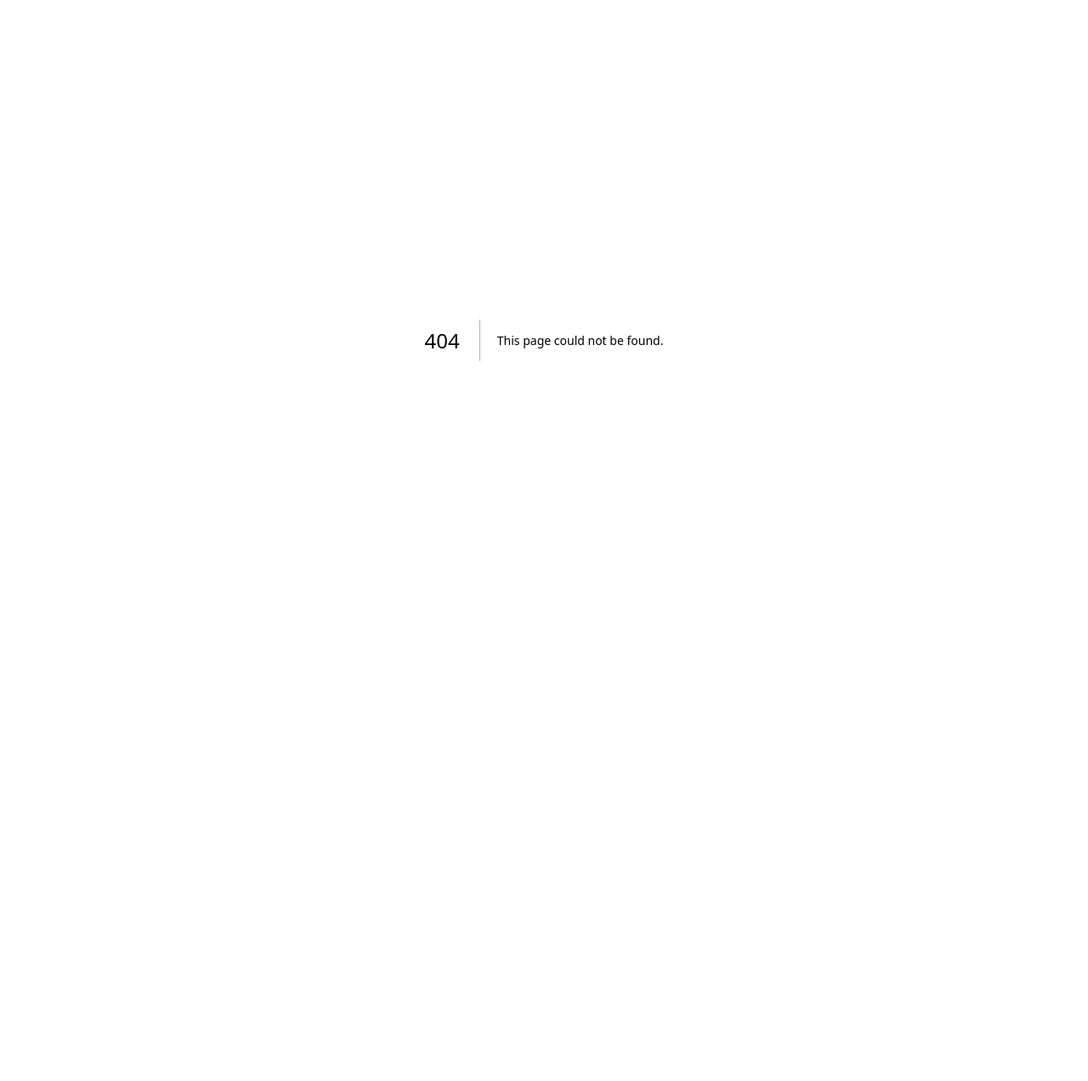
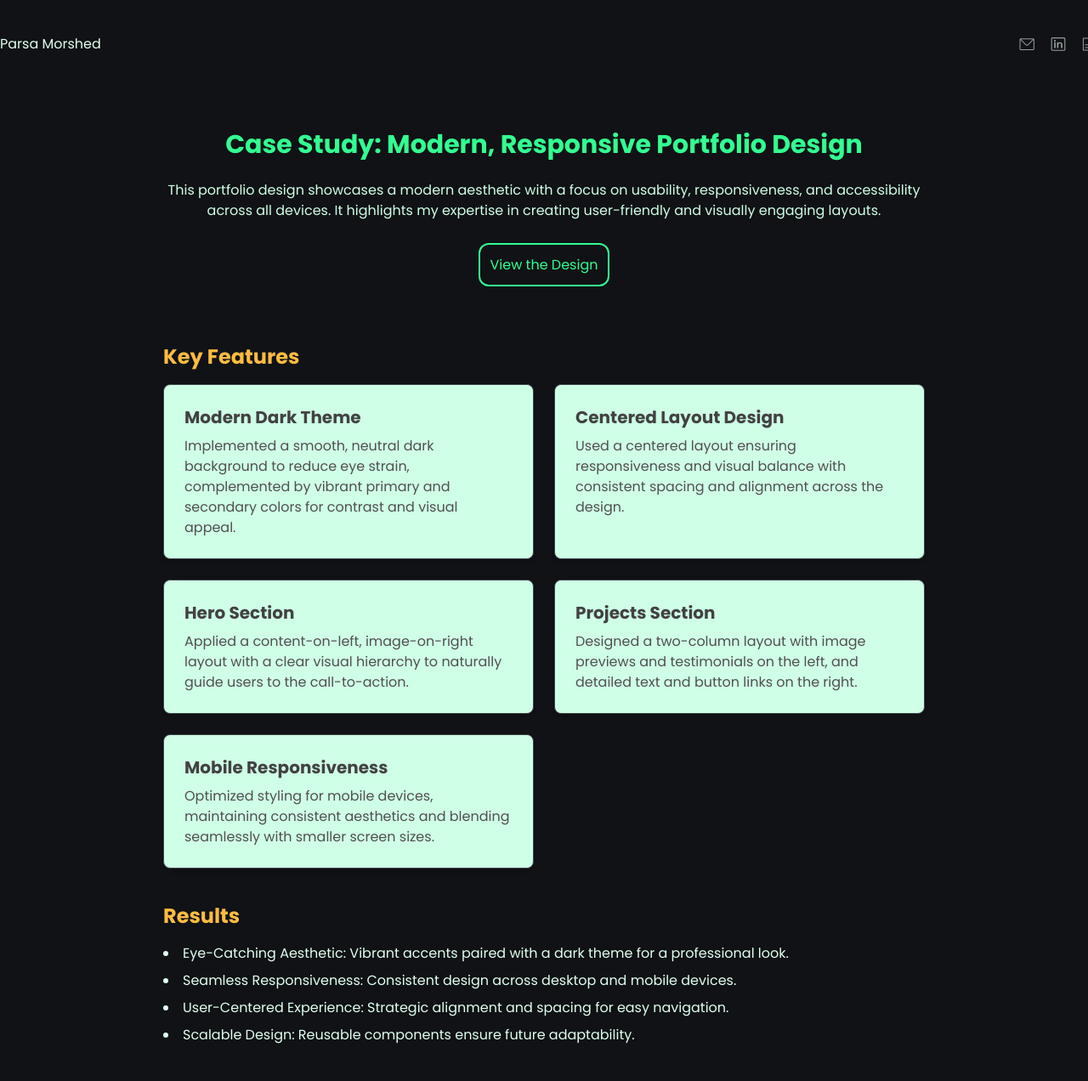
Before and after one commit to parsa-webdev/parsa-portfolio-nextjs, a Next.js app: page /case-studies/design in a window 1280 px wide. Before the commit this address had no page. Shown: the top 1272 px of the page at 85% size. Before the commit the page ends 800 px from the top, so only its background shows below. Built offline with nearby package versions, Linux system fonts and the light colour scheme.

Commit message:
design case study

```diff
--- a/src/app/case-studies/code/page.tsx
+++ b/src/app/case-studies/code/page.tsx
@@ -53,6 +53,15 @@ export default function CodeCaseStudy() {
               modern tools like Next.js, TypeScript, Tailwind CSS and
               Styled-Components.
             </p>
+            <div className="text-center mt-10 mb-20">
+              <a
+                className="p-3 text-center text-primary border-2 font-medium border-primary rounded-xl hover:text-secondary hover:border-secondary  ease-in-out duration-300"
+                href="https://github.com/parsa-webdev/parsa-portfolio-nextjs"
+                target="_blank"
+              >
+                Read the Code
+              </a>
+            </div>
             <section>
               <h2 className="text-2xl font-semibold text-secondary mb-4">
                 Key Features
--- /dev/null
+++ b/src/app/case-studies/design/page.tsx
@@ -0,0 +1,124 @@
+"use client";
+import Header from "@/app/components/Header/Header";
+import Head from "next/head";
+
+const designFeatures = [
+  {
+    title: "Modern Dark Theme",
+    description:
+      "Implemented a smooth, neutral dark background to reduce eye strain, complemented by vibrant primary and secondary colors for contrast and visual appeal.",
+  },
+  {
+    title: "Centered Layout Design",
+    description:
+      "Used a centered layout ensuring responsiveness and visual balance with consistent spacing and alignment across the design.",
+  },
+  {
+    title: "Hero Section",
+    description:
+      "Applied a content-on-left, image-on-right layout with a clear visual hierarchy to naturally guide users to the call-to-action.",
+  },
+  {
+    title: "Projects Section",
+    description:
+      "Designed a two-column layout with image previews and testimonials on the left, and detailed text and button links on the right.",
+  },
+  {
+    title: "Mobile Responsiveness",
+    description:
+      "Optimized styling for mobile devices, maintaining consistent aesthetics and blending seamlessly with smaller screen sizes.",
+  },
+];
+
+export default function DesignCaseStudy() {
+  return (
+    <>
+      <Head>
+        <title>Case Study: Modern Portfolio Design</title>
+        <meta
+          name="description"
+          content="Case Study for Modern, Responsive Portfolio Design"
+        />
+      </Head>
+      <div className="bg-dark">
+        <Header />
+        <main className="px-4 py-10 md:px-12 lg:px-20 bg-dark text-light">
+          <div className="max-w-4xl mx-auto">
+            <h1 className="text-3xl font-bold text-primary mb-6 text-center">
+              Case Study: Modern, Responsive Portfolio Design
+            </h1>
+            <p className="text-md text-lightGreen3 mb-6 text-center">
+              This portfolio design showcases a modern aesthetic with a focus on
+              usability, responsiveness, and accessibility across all devices.
+              It highlights my expertise in creating user-friendly and visually
+              engaging layouts.
+            </p>
+            <div className="text-center mt-10 mb-20">
+              <a
+                className="p-3 text-center text-primary border-2 font-medium border-primary rounded-xl hover:text-secondary hover:border-secondary  ease-in-out duration-300"
+                href="https://www.figma.com/design/WKfW6XwfZhESEqHJiXwzAc/Parsa-Morshed---Portfolio-Design?node-id=0-1&t=mlf81UxwwhlXL11U-1"
+                target="_blank"
+              >
+                View the Design
+              </a>
+            </div>
+            <section>
+              <h2 className="text-2xl font-semibold text-secondary mb-4">
+                Key Features
+              </h2>
+              <div className="grid grid-cols-1 gap-6 md:grid-cols-2">
+                {designFeatures.map((feature, index) => (
+                  <div
+                    key={index}
+                    className="bg-lightGreen3 shadow-md rounded-lg p-6 border border-gray"
+                  >
+                    <h3 className="text-xl font-semibold text-gray2 mb-2">
+                      {feature.title}
+                    </h3>
+                    <p className="text-lightGray">{feature.description}</p>
+                  </div>
+                ))}
+              </div>
+            </section>
+            <section className="mt-10">
+              <h2 className="text-2xl font-semibold text-secondary mb-4">
+                Results
+              </h2>
+              <ul className="list-disc list-inside space-y-2 text-lightGreen">
+                <li>
+                  Eye-Catching Aesthetic: Vibrant accents paired with a dark
+                  theme for a professional look.
+                </li>
+                <li>
+                  Seamless Responsiveness: Consistent design across desktop and
+                  mobile devices.
+                </li>
+                <li>
+                  User-Centered Experience: Strategic alignment and spacing for
+                  easy navigation.
+                </li>
+                <li>
+                  Scalable Design: Reusable components ensure future
+                  adaptability.
+                </li>
+              </ul>
+            </section>
+            <section className="mt-10 pb-10">
+              <h2 className="text-2xl font-semibold text-secondary mb-4">
+                Tools & Techniques
+              </h2>
+              <ul className="list-disc list-inside space-y-2 text-lightGreen">
+                <li>Design Tool: Figma</li>
+                <li>Color Choices: Modern dark theme with vibrant accents</li>
+                <li>Layout: Centered and mobile-responsive</li>
+                <li>
+                  Visual Hierarchy: Effective spacing, contrast, and alignment
+                </li>
+              </ul>
+            </section>
+          </div>
+        </main>
+      </div>
+    </>
+  );
+}
--- a/src/app/components/Header/ MobileHeader/MobileHeader.tsx
+++ b/src/app/components/Header/ MobileHeader/MobileHeader.tsx
@@ -4,6 +4,7 @@ import MailIcon from "@/app/icons/MailIcon";
 import { HeaderMob } from "./MobileHeader.styled";
 import LinkedinIcon from "@/app/icons/LinkedinIcon";
 import DocumentIcon from "@/app/icons/DocumentIcon";
+import Link from "next/link";
 
 export default function MobileHeader() {
   return (
@@ -12,7 +13,9 @@ export default function MobileHeader() {
         <div className="flex bg-red pt-5 items-center justify-between header mb-5">
           <div className="flex items-center gap-3">
             <div>
-              <h6 className="text-base text-lightGreen">Parsa Morshed</h6>
+              <Link href="/">
+                <h6 className="text-base text-lightGreen">Parsa Morshed</h6>
+              </Link>
             </div>
           </div>
 
--- a/src/app/components/Header/Header.tsx
+++ b/src/app/components/Header/Header.tsx
@@ -5,6 +5,7 @@ import { HeaderDesk } from "./Header.styled";
 import LinkedinIcon from "@/app/icons/LinkedinIcon";
 import DocumentIcon from "@/app/icons/DocumentIcon";
 import MobileHeader from "./ MobileHeader/MobileHeader";
+import Link from "next/link";
 
 export default function Header() {
   return (
@@ -12,7 +13,9 @@ export default function Header() {
       <HeaderDesk>
         <div className="flex gap-x-8 pt-10 items-center mb-12 justify-between">
           <div>
-            <h6 className="text-base text-lightGreen">Parsa Morshed</h6>
+            <Link href="/">
+              <h6 className="text-base text-lightGreen">Parsa Morshed</h6>
+            </Link>
           </div>
           <div className="flex gap-x-4 items-center">
             <a href="mailto:parsawebdev@mail.com" target="_blank">
```
